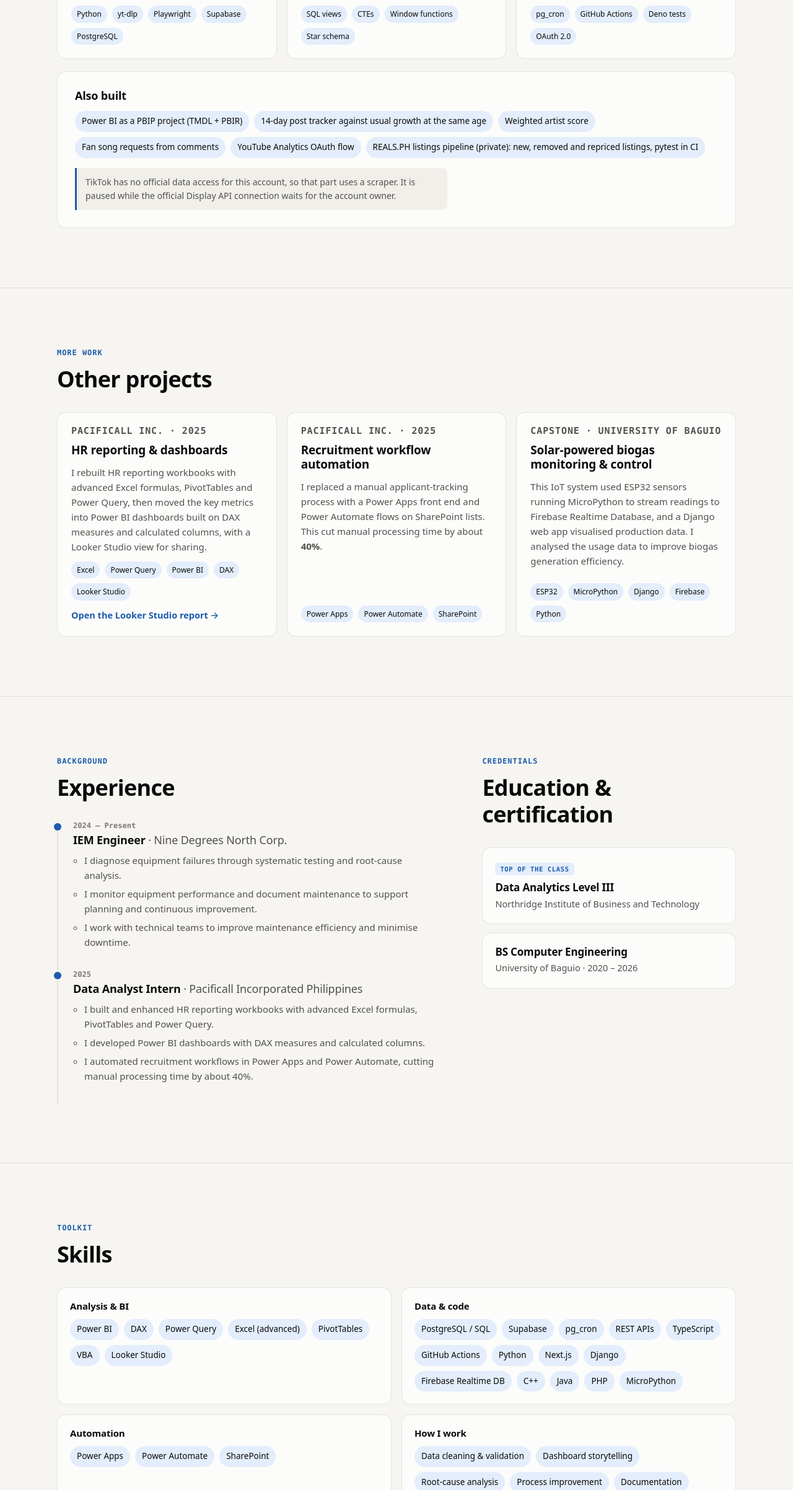
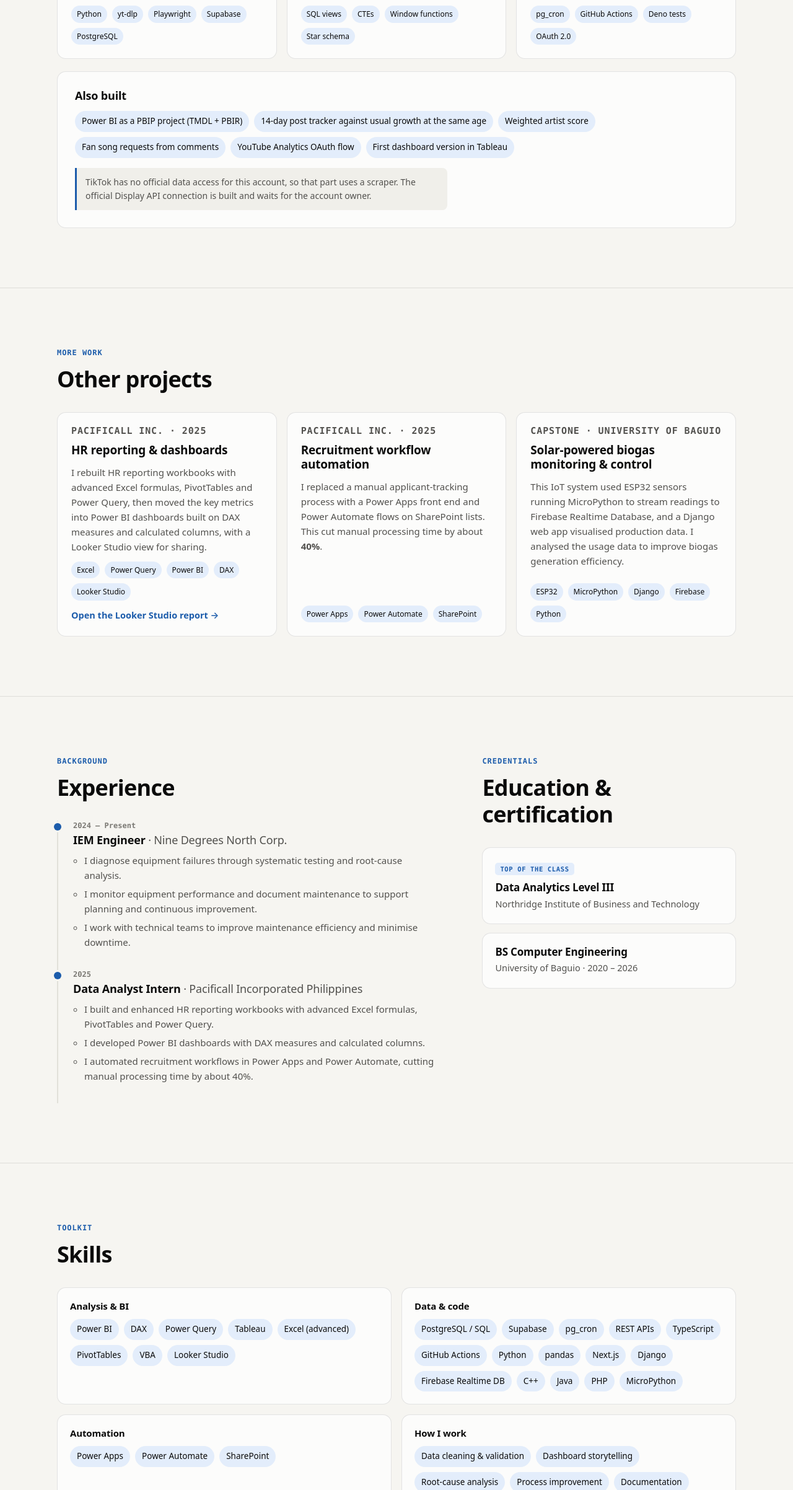
Before and after one commit to spark-829/VicsonYaris_Portfolio, a plain HTML site: page index.html in a window 1280 px wide. Shown: the part 7311-9715 px from the top of the page at 62% size. Drawn offline with Linux system fonts and the light colour scheme.

Commit message:
Remove private project, add Tableau and pandas, TikTok note
Co-Authored-By: Claude Sonnet 5.5 <noreply@anthropic.com>

```diff
--- a/index.html
+++ b/index.html
@@ -423,9 +423,9 @@
           <h3>Also built</h3>
           <ul class="chips">
             <li>Power BI as a PBIP project (TMDL + PBIR)</li><li>14-day post tracker against usual growth at the same age</li><li>Weighted artist score</li><li>Fan song requests from comments</li>
-            <li>YouTube Analytics OAuth flow</li><li>REALS.PH listings pipeline (private): new, removed and repriced listings, pytest in CI</li>
+            <li>YouTube Analytics OAuth flow</li><li>First dashboard version in Tableau</li>
           </ul>
-          <p class="note">TikTok has no official data access for this account, so that part uses a scraper. It is paused while the official Display API connection waits for the account owner.</p>
+          <p class="note">TikTok has no official data access for this account, so that part uses a scraper. The official Display API connection is built and waits for the account owner.</p>
         </div>
       </div>
     </section>
@@ -516,8 +516,8 @@
           <h2 id="skills-title">Skills</h2>
         </div>
         <div class="skill-groups">
-          <div class="skill-group"><h3>Analysis &amp; BI</h3><ul class="chips"><li>Power BI</li><li>DAX</li><li>Power Query</li><li>Excel (advanced)</li><li>PivotTables</li><li>VBA</li><li>Looker Studio</li></ul></div>
-          <div class="skill-group"><h3>Data &amp; code</h3><ul class="chips"><li>PostgreSQL / SQL</li><li>Supabase</li><li>pg_cron</li><li>REST APIs</li><li>TypeScript</li><li>GitHub Actions</li><li>Python</li><li>Next.js</li><li>Django</li><li>Firebase Realtime DB</li><li>C++</li><li>Java</li><li>PHP</li><li>MicroPython</li></ul></div>
+          <div class="skill-group"><h3>Analysis &amp; BI</h3><ul class="chips"><li>Power BI</li><li>DAX</li><li>Power Query</li><li>Tableau</li><li>Excel (advanced)</li><li>PivotTables</li><li>VBA</li><li>Looker Studio</li></ul></div>
+          <div class="skill-group"><h3>Data &amp; code</h3><ul class="chips"><li>PostgreSQL / SQL</li><li>Supabase</li><li>pg_cron</li><li>REST APIs</li><li>TypeScript</li><li>GitHub Actions</li><li>Python</li><li>pandas</li><li>Next.js</li><li>Django</li><li>Firebase Realtime DB</li><li>C++</li><li>Java</li><li>PHP</li><li>MicroPython</li></ul></div>
           <div class="skill-group"><h3>Automation</h3><ul class="chips"><li>Power Apps</li><li>Power Automate</li><li>SharePoint</li></ul></div>
           <div class="skill-group"><h3>How I work</h3><ul class="chips"><li>Data cleaning &amp; validation</li><li>Dashboard storytelling</li><li>Root-cause analysis</li><li>Process improvement</li><li>Documentation</li></ul></div>
         </div>
```
Also changed, not shown: 1 other file.
